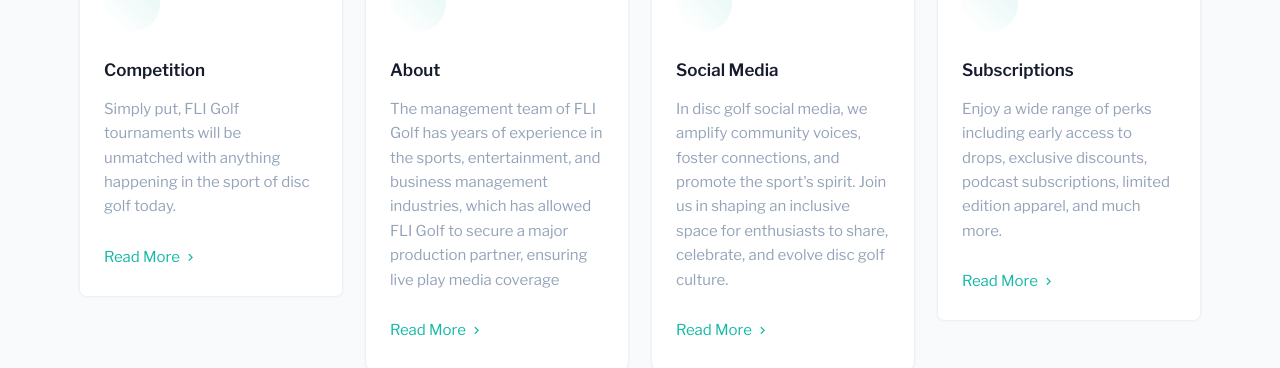
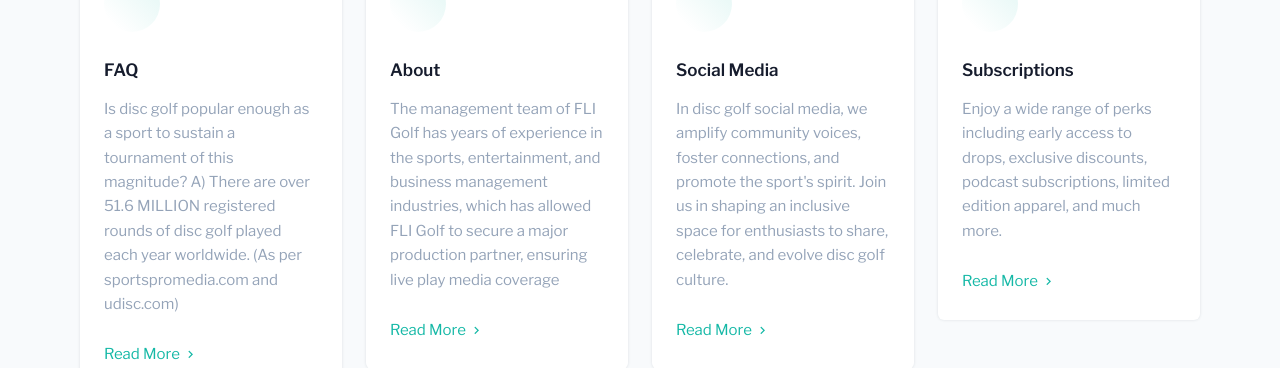
Before and after one commit to vtgoscar/Fli-Temp_Oscar, a SvelteKit app in the folder app/: page /index-five in a window 1280 px wide. Shown: the part 2145-2513 px from the top of the page. Built offline with nearby package versions, Linux system fonts and the light colour scheme; no server answers; some icons are missing.

Commit message:
FAQ added

```diff
--- a/app/src/components/about.svelte
+++ b/app/src/components/about.svelte
@@ -21,7 +21,7 @@
 			<div class="md:col-span-6">
 				<div class="lg:ms-8">
 					<h3 class="font-semibold text-2xl leading-normal mb-4">
-						Our Mission: <br /> Redefine disc golf
+						Our Mission: <br /> Redefine Disc Golf
 					</h3>
 
 					<p class="text-slate-500 max-w-xl mb-6 font-semibold">
--- a/app/src/components/services.svelte
+++ b/app/src/components/services.svelte
@@ -41,9 +41,9 @@
 		},
 		{
 			icon: HexagonIcon,
-			title: 'Competition',
-			desc: 'Simply put, FLI Golf tournaments will be unmatched with anything happening in the sport of disc golf today.',
-			body: 'Competition fuels progress and pushes boundaries. Our tournaments provide a platform for players to showcase their skills, pushing the sport of disc golf to new heights.',
+			title: 'FAQ',
+			desc: 'Is disc golf popular enough as a sport to sustain a tournament of this magnitude? A) There are over 51.6 MILLION registered rounds of disc golf played each year worldwide. (As per sportspromedia.com and udisc.com)',
+			body: 'How accessible is Disc Golf to the average American? A) 500 MILLION people live within 6 miles of a disc golf course.',
 			link: 'competition'
 		},
 		{
```
